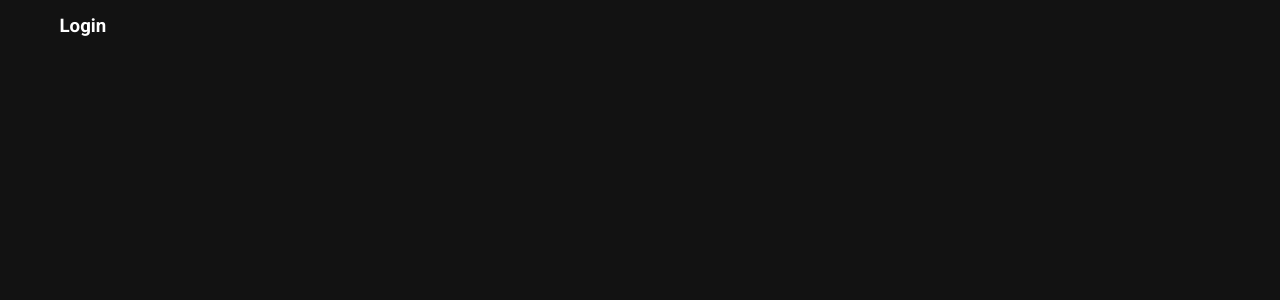
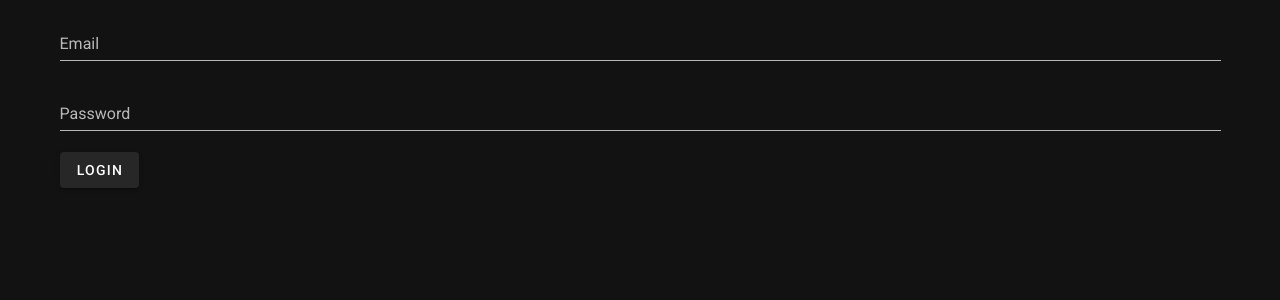
Before and after one commit to javierc22/railsnuxt1-frontend, a Nuxt app: page /login in a window 1280 px wide. Shown: the top 300 px of the page. Built offline with nearby package versions, Linux system fonts and the light colour scheme.

Commit message:
Agregar funcionalidad de Login de usuario

```diff
--- a/pages/login.vue
+++ b/pages/login.vue
@@ -1,10 +1,37 @@
-<template>
+<template lang="html">
   <div>
-    <h3>Login</h3>
+    <v-text-field v-model="email" label="Email"></v-text-field>
+    <v-text-field
+      v-model="password"
+      label="Password"
+      type="password"
+    ></v-text-field>
+    <v-btn @click="handleLoginClicked"> Login </v-btn>
   </div>
 </template>
 <script>
 export default {
-  layout: 'session'
+  layout: 'session',
+  data() {
+    return {
+      email: '',
+      password: ''
+    }
+  },
+  methods: {
+    async handleLoginClicked() {
+      try {
+        const response = await this.$auth.loginWith('local', {
+          data: { user: { email: this.email, password: this.password } }
+        })
+        console.log(response)
+        if (response.data.success) {
+          this.$router.replace({ name: 'blogs' })
+        }
+      } catch (err) {
+        console.log(err)
+      }
+    }
+  },
 }
 </script>
```
